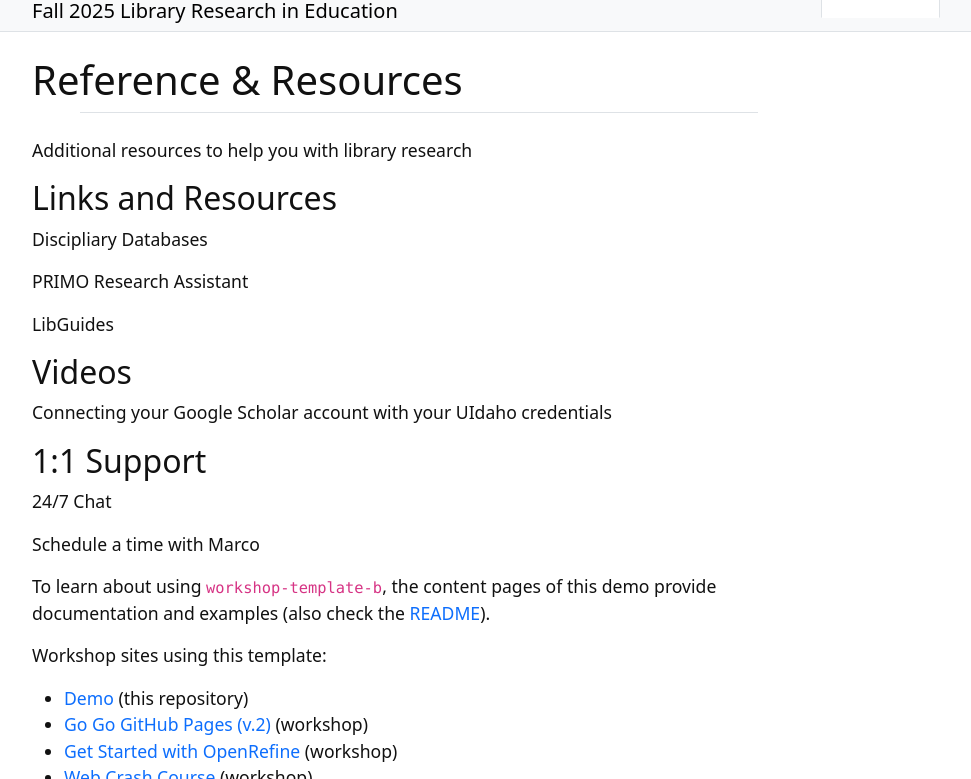
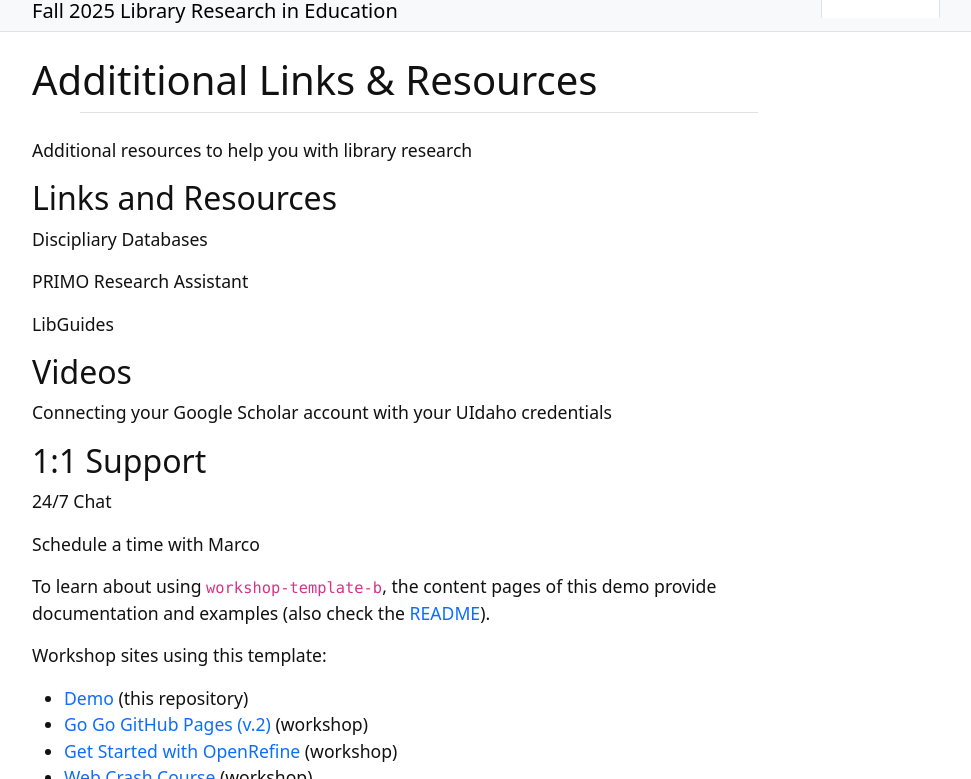
Before and after one commit to marcosvdotcom/Fall25_LibResearch, a Jekyll site: the page built from content/4-resources.md, in a window 1280 px wide and 900 px high, cut to the strip 121-900 px from the top of the window. Shown: the whole strip, without its empty margins (245-1216 px from the left). Built offline with Jekyll 4.4.1, drawn with Linux system fonts in a browser that asks for light colours.

Commit message:
Update 4-resources.md

```diff
--- a/content/4-resources.md
+++ b/content/4-resources.md
@@ -1,5 +1,5 @@
 ---
-title: Reference & Resources
+title: Addititional Links & Resources
 nav: Resources
 ---
 
```
